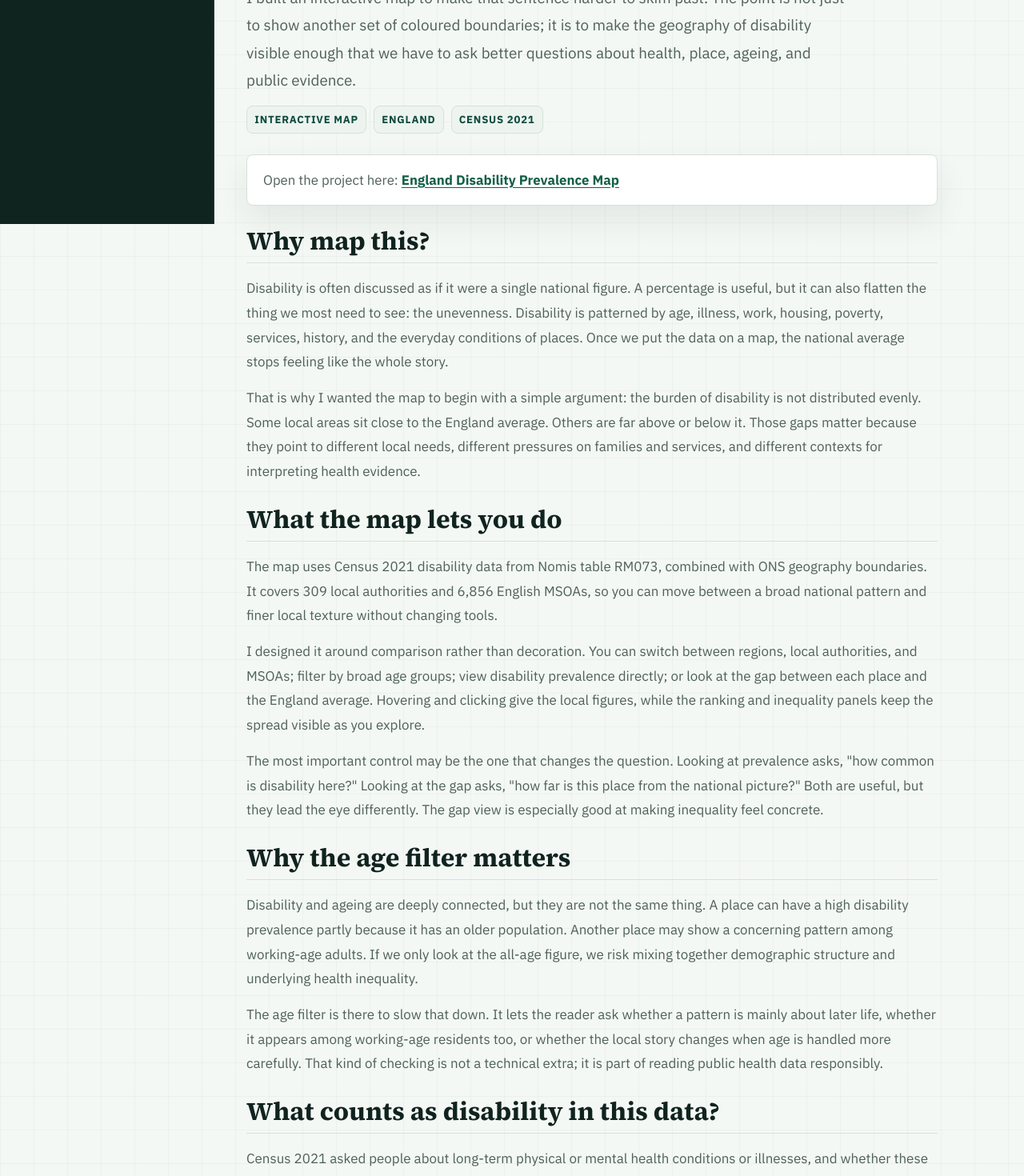
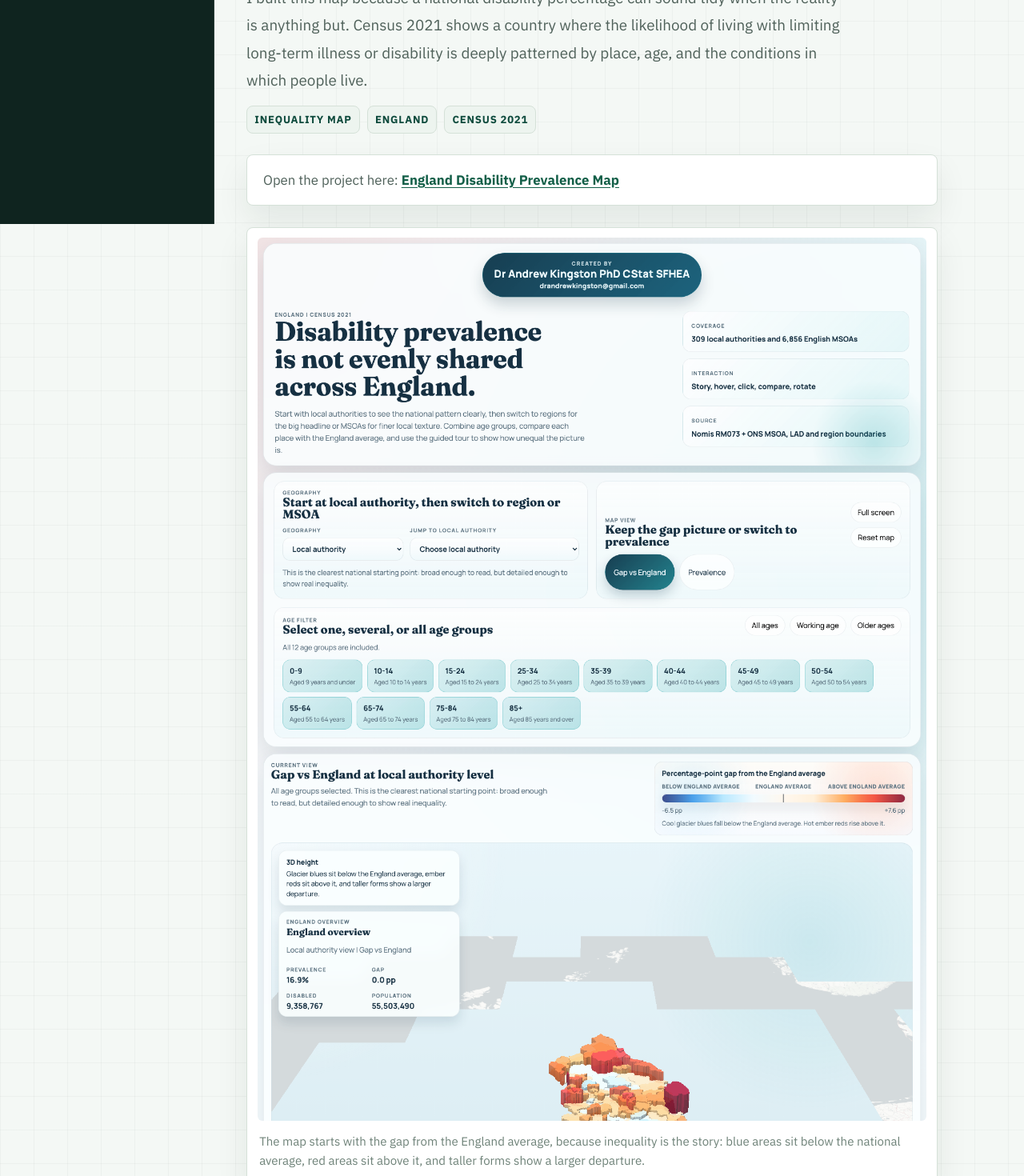
Before and after one commit to akalysis/nuteacher, a Next.js app: page /blog/census-disability-2021 in a window 1280 px wide. Shown: the part 520-1990 px from the top of the page at 80% size. Built offline with nearby package versions, Linux system fonts and the light colour scheme.

Commit message:
Refocus disability post on inequality

```diff
--- a/src/app/blog/census-disability-2021/page.tsx
+++ b/src/app/blog/census-disability-2021/page.tsx
@@ -1,10 +1,11 @@
 import type { Metadata } from "next";
+import Image from "next/image";
 import Link from "next/link";
 
 export const metadata: Metadata = {
-  title: "Mapping Disability Prevalence in England | Andrew Kingston",
+  title: "Mapping Disability Inequality in England | Andrew Kingston",
   description:
-    "A short reflection on an interactive Census 2021 map showing how disability prevalence varies across England.",
+    "A short reflection on an interactive Census 2021 map showing how disability prevalence reveals inequality across England.",
 };
 
 export default function CensusDisabilityBlogPost() {
@@ -15,15 +16,15 @@ export default function CensusDisabilityBlogPost() {
           Back to blog
         </Link>
         <span className="label-tracking">Census 2021</span>
-        <h1>Disability prevalence is not evenly shared across England.</h1>
+        <h1>Mapping disability inequality across England.</h1>
         <p>
-          I built an interactive map to make that sentence harder to skim past. The
-          point is not just to show another set of coloured boundaries; it is to make
-          the geography of disability visible enough that we have to ask better
-          questions about health, place, ageing, and public evidence.
+          I built this map because a national disability percentage can sound tidy
+          when the reality is anything but. Census 2021 shows a country where the
+          likelihood of living with limiting long-term illness or disability is deeply
+          patterned by place, age, and the conditions in which people live.
         </p>
         <div className="blog-meta-row">
-          <span>Interactive map</span>
+          <span>Inequality map</span>
           <span>England</span>
           <span>Census 2021</span>
         </div>
@@ -38,27 +39,42 @@ export default function CensusDisabilityBlogPost() {
         </p>
       </div>
 
+      <figure className="blog-map-figure">
+        <Image
+          src="/census-disability-2021-map.png"
+          alt="Screenshot of the Census 2021 disability prevalence map showing gap versus England at local authority level."
+          width={1440}
+          height={1900}
+          priority
+        />
+        <figcaption>
+          The map starts with the gap from the England average, because inequality is
+          the story: blue areas sit below the national average, red areas sit above it,
+          and taller forms show a larger departure.
+        </figcaption>
+      </figure>
+
       <section className="blog-article-section">
-        <h2>Why map this?</h2>
+        <h2>The inequality is the point</h2>
         <p>
-          Disability is often discussed as if it were a single national figure. A
-          percentage is useful, but it can also flatten the thing we most need to see:
-          the unevenness. Disability is patterned by age, illness, work, housing,
-          poverty, services, history, and the everyday conditions of places. Once we
-          put the data on a map, the national average stops feeling like the whole
-          story.
+          Disability is often discussed as if it were a single national figure. That
+          figure is useful, but it can also hide the most important part of the
+          evidence: the unequal distribution. Averages smooth over the fact that some
+          places carry far more disability than others, and that those differences are
+          not random.
         </p>
         <p>
-          That is why I wanted the map to begin with a simple argument: the burden of
-          disability is not distributed evenly. Some local areas sit close to the
-          England average. Others are far above or below it. Those gaps matter because
-          they point to different local needs, different pressures on families and
-          services, and different contexts for interpreting health evidence.
+          Put the data on a map and the national average stops feeling like the whole
+          story. Local authorities, regions, and neighbourhood-scale MSOAs reveal a
+          geography of unequal burden. Some areas sit close to the England average;
+          others are far above or below it. Those gaps matter because they point to
+          different local needs, different pressures on families and services, and
+          different contexts for interpreting health evidence.
         </p>
       </section>
 
       <section className="blog-article-section">
-        <h2>What the map lets you do</h2>
+        <h2>Designing the map around gaps</h2>
         <p>
           The map uses Census 2021 disability data from Nomis table RM073, combined
           with ONS geography boundaries. It covers 309 local authorities and 6,856
@@ -66,18 +82,18 @@ export default function CensusDisabilityBlogPost() {
           local texture without changing tools.
         </p>
         <p>
-          I designed it around comparison rather than decoration. You can switch
-          between regions, local authorities, and MSOAs; filter by broad age groups;
-          view disability prevalence directly; or look at the gap between each place
-          and the England average. Hovering and clicking give the local figures, while
-          the ranking and inequality panels keep the spread visible as you explore.
+          I designed it around comparison rather than decoration. The default view is
+          not just "what is the prevalence here?" but "how far is this place from the
+          England average?" That is a small design choice with a big interpretive
+          consequence. It keeps inequality in view even when you are inspecting a
+          single place.
         </p>
         <p>
-          The most important control may be the one that changes the question. Looking
-          at prevalence asks, "how common is disability here?" Looking at the gap asks,
-          "how far is this place from the national picture?" Both are useful, but they
-          lead the eye differently. The gap view is especially good at making
-          inequality feel concrete.
+          You can still switch to prevalence, move between regions, local authorities,
+          and MSOAs, filter by broad age groups, and inspect local figures by hovering
+          or clicking. But the ranking and inequality panels keep returning the reader
+          to the spread: highest, lowest, and how far apart places are in the current
+          view. The map is built to make inequality difficult to miss.
         </p>
       </section>
 
@@ -94,8 +110,8 @@ export default function CensusDisabilityBlogPost() {
           The age filter is there to slow that down. It lets the reader ask whether a
           pattern is mainly about later life, whether it appears among working-age
           residents too, or whether the local story changes when age is handled more
-          carefully. That kind of checking is not a technical extra; it is part of
-          reading public health data responsibly.
+          carefully. That kind of checking is not a technical extra. It is how we keep
+          an inequality story honest.
         </p>
       </section>
 
@@ -119,7 +135,7 @@ export default function CensusDisabilityBlogPost() {
       </section>
 
       <section className="blog-article-section">
-        <h2>From numbers to questions</h2>
+        <h2>Inequality should make us curious</h2>
         <p>
           The best maps do not close a subject down. They open it up. When one place
           has a much higher disability prevalence than another, the next step is not to
@@ -146,7 +162,7 @@ export default function CensusDisabilityBlogPost() {
           how disability varies across England using open public data.
         </p>
         <p>
-          But I also hope it does something quieter. I hope it makes the national
+          But I also hope it does something quieter: I hope it makes the national
           average feel less final. Averages can be helpful, but they can also make
           unequal lives look tidy. The geography matters. The age pattern matters. The
           distance between places matters. And when we can see those differences more
--- a/src/app/blog/page.tsx
+++ b/src/app/blog/page.tsx
@@ -23,11 +23,11 @@ export default function BlogPage() {
       <div className="card-grid">
         <Link href="/blog/census-disability-2021" className="repository-card">
           <span>Census 2021</span>
-          <h2>Disability prevalence is not evenly shared across England.</h2>
+          <h2>Mapping disability inequality across England.</h2>
           <p>
             A reflection on an interactive map I built to explore disability
-            prevalence, local inequality, age patterns, and the value of seeing public
-            health data geographically.
+            prevalence, place-based inequality, age patterns, and the value of seeing
+            public health data geographically.
           </p>
           <small>Read post</small>
         </Link>
--- a/src/app/globals.css
+++ b/src/app/globals.css
@@ -758,6 +758,32 @@ p {
   font-size: 1.05rem;
 }
 
+.blog-map-figure {
+  background: var(--bg-card);
+  border: 1px solid var(--border-light);
+  border-radius: 8px;
+  box-shadow: var(--shadow-soft);
+  display: grid;
+  gap: 0.85rem;
+  margin: 0;
+  overflow: hidden;
+  padding: 0.8rem;
+}
+
+.blog-map-figure img {
+  border-radius: 6px;
+  display: block;
+  height: auto;
+  width: 100%;
+}
+
+.blog-map-figure figcaption {
+  color: var(--text-muted);
+  font-size: 0.94rem;
+  line-height: 1.65;
+  padding: 0 0.15rem 0.15rem;
+}
+
 .blog-article-section {
   display: grid;
   gap: 0.85rem;
```
Also changed, not shown: public/census-disability-2021-map.png (added).
